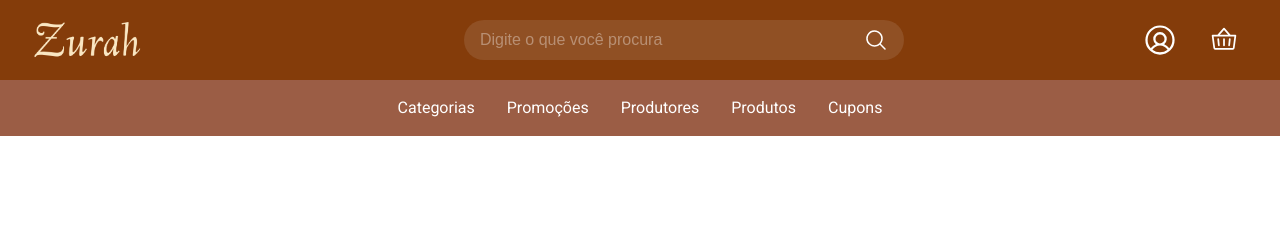
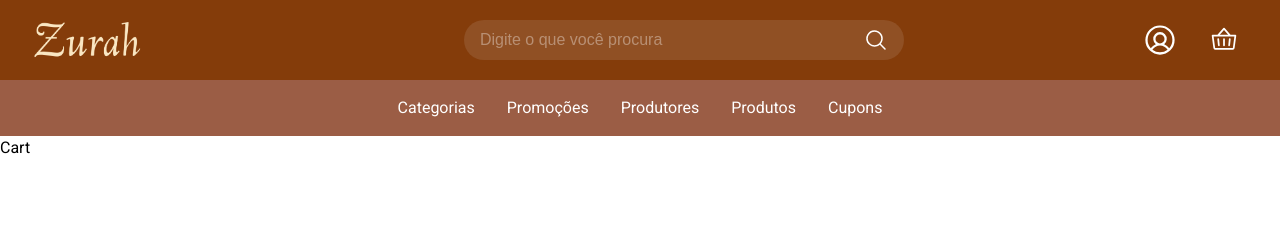
Before and after one commit to grupo-06-generation/zurah_frontend, a React (Vite) app: page /cart in a window 1280 px wide. Shown: the top 226 px of the page. Built offline with nearby package versions, Linux system fonts and the light colour scheme; a web font is replaced by a local one.

Commit message:
feat: initial cart configs done

```diff
--- a/src/App.tsx
+++ b/src/App.tsx
@@ -12,7 +12,7 @@ import CategoryForm from './components/Categories/categoryForm/CategoryForm';
 import DeleteCategory from './components/Categories/DeleteCategory/DeleteCategory';
 import { ToastContainer } from 'react-toastify';
 import 'react-toastify/dist/ReactToastify.css';
-
+import Cart from './pages/Cart/Cart';
 
 function App() {
   return (
@@ -33,6 +33,7 @@ function App() {
             <Route path="/adicionar-categoria" element={<CategoryForm />} />
             <Route path="/editar-categoria/:id" element={<CategoryForm />} />
             <Route path="/deletar-categoria/:id" element={<DeleteCategory />} />
+            <Route path="/cart" element={<Cart />} />
           </Routes>
         </div>
         <Footer />
--- /dev/null
+++ b/src/pages/Cart/Cart.tsx
@@ -0,0 +1,7 @@
+function Cart() {
+  return (
+    <div>Cart</div>
+  )
+}
+
+export default Cart
```
